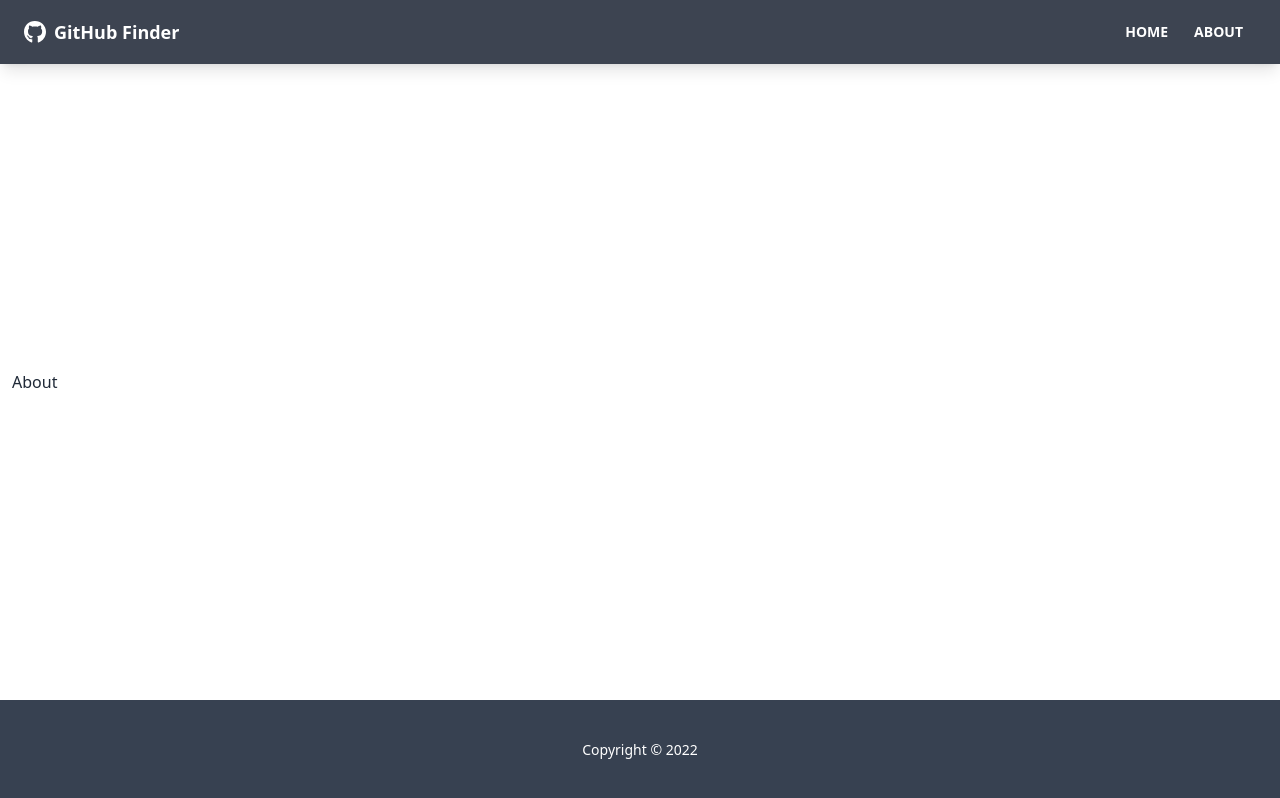
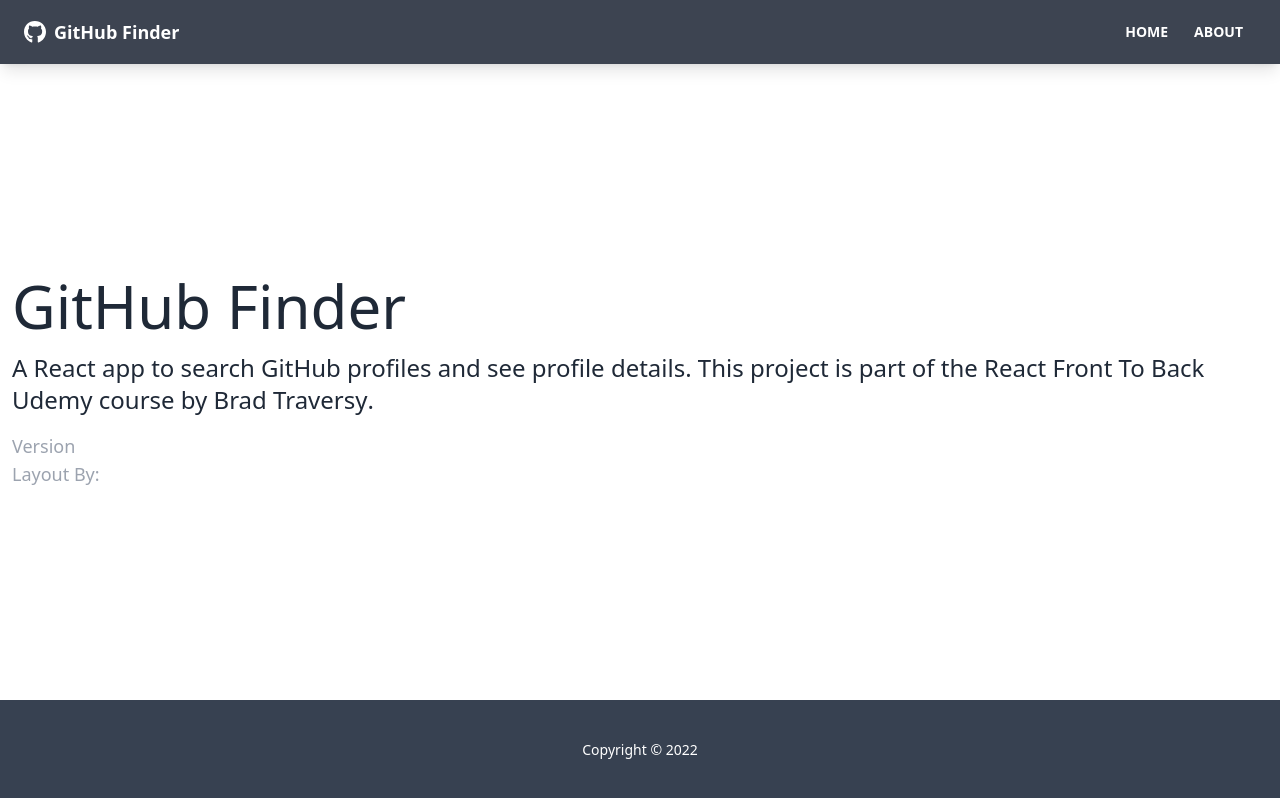
Before and after one commit to michael-rodriguez22/COURSE-react-front-to-back-2022, a React (Create React App) app in the folder github-finder/: page /about in a window 1280 px wide. Built offline with nearby package versions, Linux system fonts and the light colour scheme.

Commit message:
update home, about, notfound

```diff
--- a/github-finder/src/pages/About.jsx
+++ b/github-finder/src/pages/About.jsx
@@ -1,5 +1,31 @@
 function About() {
-  return <div>About</div>
+  return (
+    <div>
+      <h1 className="text-6xl mb-4">GitHub Finder</h1>
+      <p className="mb-4 text-2xl font-light">
+        A React app to search GitHub profiles and see profile details. This
+        project is part of the
+        <a href="https://www.udemy.com/course/modern-react-front-to-back/">
+          {" "}
+          React Front To Back
+        </a>{" "}
+        Udemy course by
+        <strong>
+          <a href="https://traversymedia.com"> Brad Traversy</a>
+        </strong>
+        .
+      </p>
+      <p className="text-lg text-gray-400">
+        Version <span className="text-white">1.0.0</span>
+      </p>
+      <p className="text-lg text-gray-400">
+        Layout By:
+        <a className="text-white" href="https://twitter.com/hassibmoddasser">
+          &nbsp;Hassib Moddasser
+        </a>
+      </p>
+    </div>
+  )
 }
 
 export default About
--- a/github-finder/src/pages/Home.jsx
+++ b/github-finder/src/pages/Home.jsx
@@ -1,5 +1,9 @@
 function Home() {
-  return <div>Home</div>
+  return (
+    <div>
+      <h1 className="text-6xl">Welcome</h1>
+    </div>
+  )
 }
 
 export default Home
--- a/github-finder/src/pages/NotFound.jsx
+++ b/github-finder/src/pages/NotFound.jsx
@@ -1,5 +1,21 @@
+import { FaHome } from "react-icons/fa"
+import { Link } from "react-router-dom"
+
 function NotFound() {
-  return <div>Not Found</div>
+  return (
+    <div className="hero">
+      <div className="text-center hero-content">
+        <div className="max-w-lg">
+          <h1 className="text-8xl font-bold mb-8">hmm...</h1>
+          <p className="text-5xl mb-8">404 - page not found</p>
+          <Link to="/" className="btn btn-primary btn-lg">
+            <FaHome className="mr-2" />
+            Back To Home
+          </Link>
+        </div>
+      </div>
+    </div>
+  )
 }
 
 export default NotFound
```
